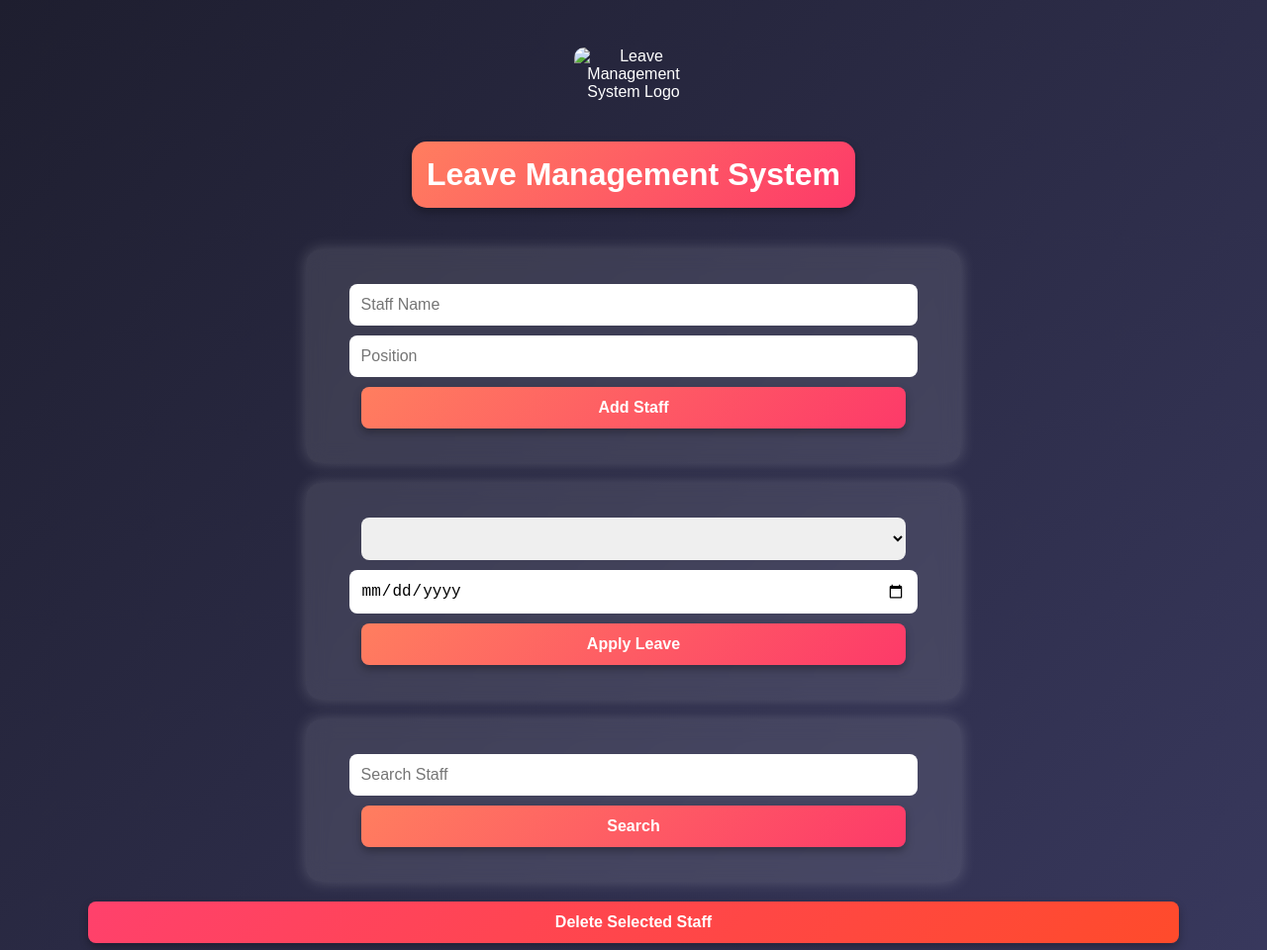
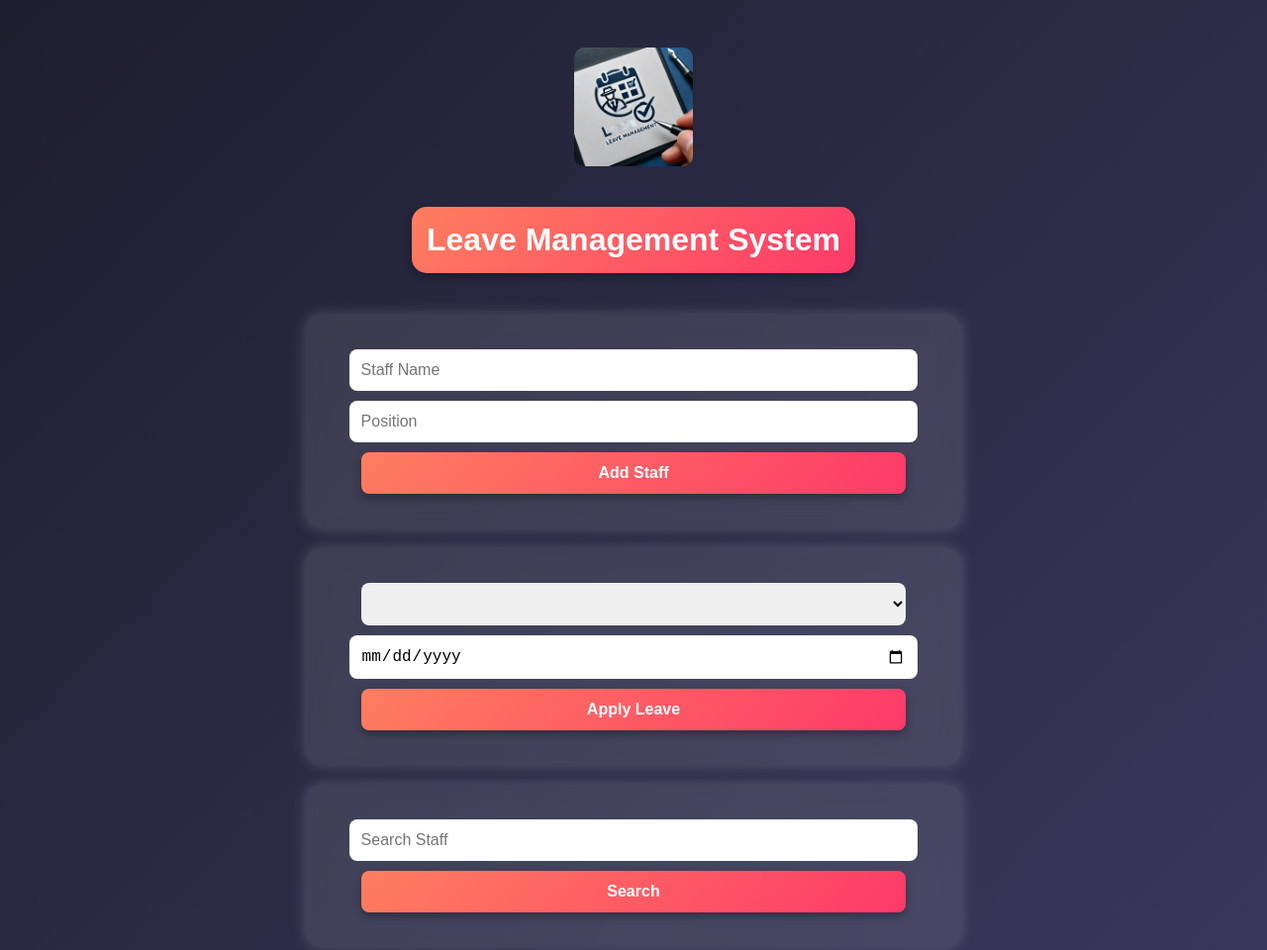
Before and after one commit to dhirendra80-code/leave-management, a plain HTML site: page index.html in a window 1280 px wide. Shown: the top 960 px of the page at 99% size. Drawn offline with nearby package versions, Linux system fonts and the light colour scheme.

Commit message:
Add files via upload

```diff
--- a/index.html
+++ b/index.html
@@ -5,7 +5,7 @@
     <meta name="viewport" content="width=device-width, initial-scale=1.0">
     <title>Leave Management System</title>
     <link rel="stylesheet" href="style.css">
-    <link rel="shortcut icon" href="images/logo.png">
+    <link rel="shortcut icon" href="logo.png">
 </head>
 <body>
     <h1>Leave Management System</h1>
--- a/script.js
+++ b/script.js
@@ -129,7 +129,7 @@ document.addEventListener("DOMContentLoaded", function() {
     })();
 
     const logo = document.createElement("img");
-    logo.src = window.location.origin + "/images/logo.png";
+    logo.src = window.location.origin + "/logo.png";
     logo.alt = "Leave Management System Logo";
     logo.style.width = "120px";
     logo.style.display = "block";
```
